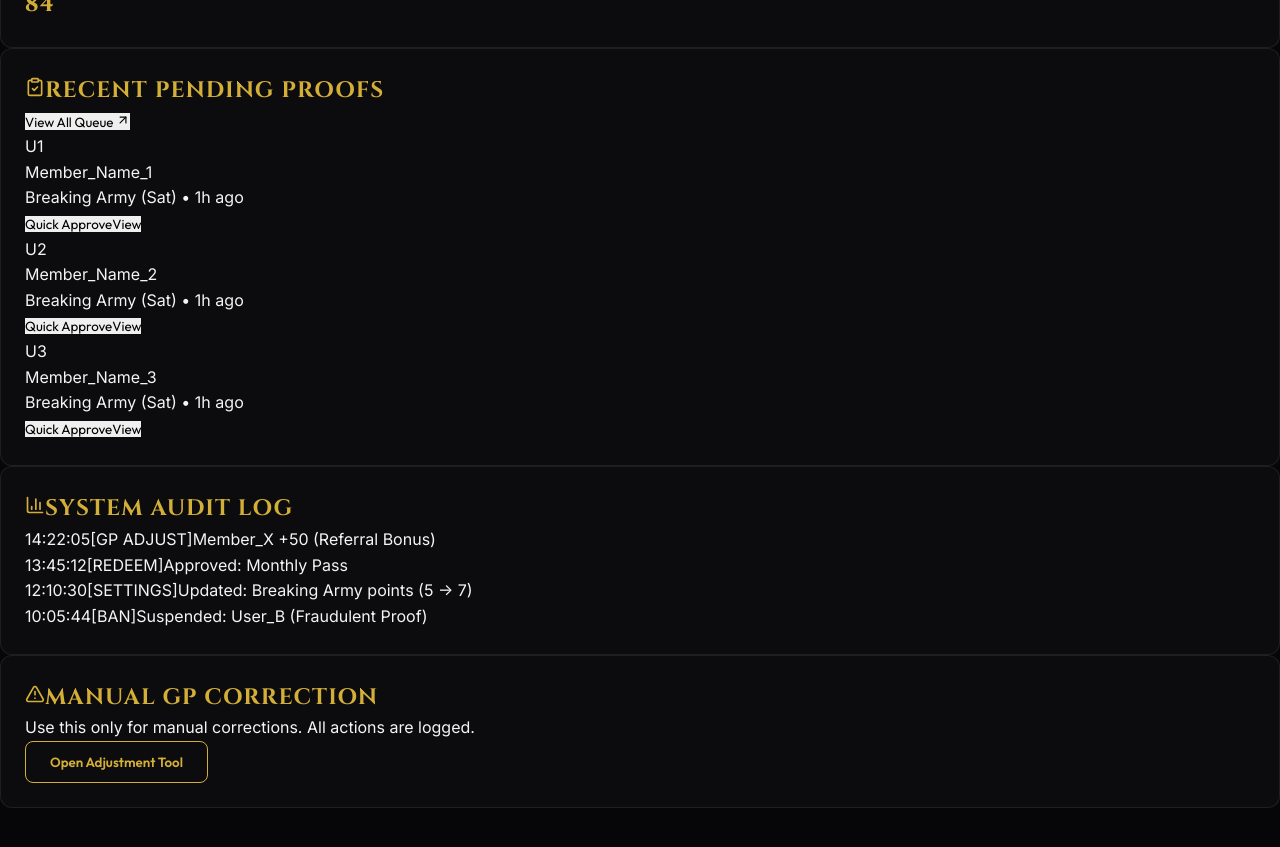
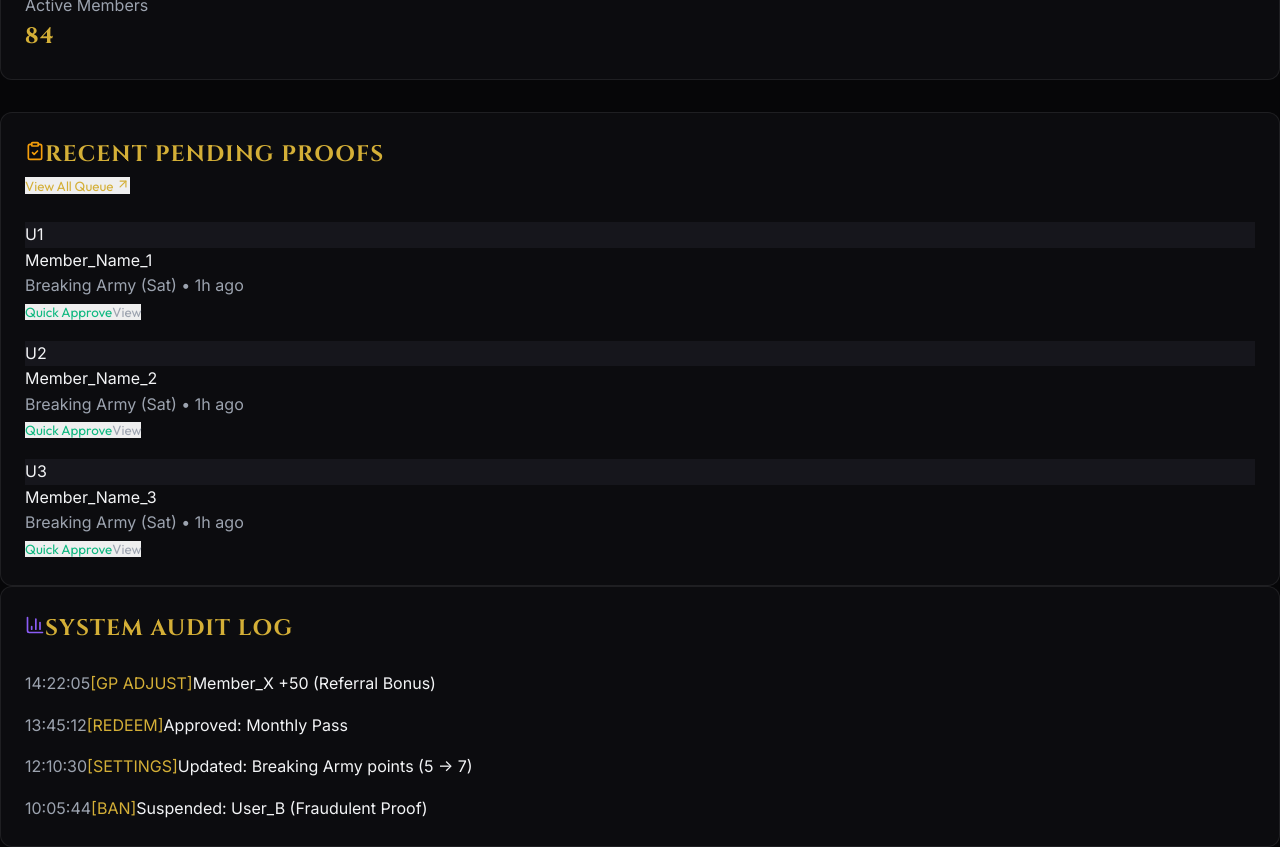
Before and after one commit to yogdepano/EN-Windbot, a Next.js app: page /admin in a window 1280 px wide. Shown: the part 640-1487 px from the top of the page. Before the commit the page ends 1448 px from the top, so only its background shows below. Built offline with nearby package versions, Linux system fonts and the light colour scheme.

Commit message:
Fix: add missing CSS variables and utility classes for production UI

```diff
--- a/src/app/globals.css
+++ b/src/app/globals.css
@@ -3,18 +3,26 @@
 :root {
   --background: #060608;
   --surface: #0c0c0f;
+  --surface-alt: #111116;
   --surface-hover: #16161c;
   --primary: #d4af37;
   --primary-glow: rgba(212, 175, 55, 0.2);
+  --primary-5: rgba(212, 175, 55, 0.05);
+  --primary-10: rgba(212, 175, 55, 0.1);
+  --primary-20: rgba(212, 175, 55, 0.2);
   --secondary: #8b5cf6;
   --secondary-glow: rgba(139, 92, 246, 0.2);
+  --secondary-10: rgba(139, 92, 246, 0.1);
   --text-main: #f3f4f6;
   --text-muted: #9ca3af;
   --border: rgba(255, 255, 255, 0.08);
   --border-active: rgba(212, 175, 55, 0.4);
   --success: #10b981;
+  --success-10: rgba(16, 185, 129, 0.1);
   --error: #ef4444;
+  --error-10: rgba(239, 68, 68, 0.1);
   --warning: #f59e0b;
+  --warning-10: rgba(245, 158, 11, 0.1);
 
   --font-heading: 'Cinzel', serif;
   --font-subheading: 'Outfit', sans-serif;
@@ -87,24 +95,20 @@ button {
   to { opacity: 1; transform: translateY(0); }
 }
 
+@keyframes pulse-glow {
+  0%, 100% { box-shadow: 0 0 15px var(--primary-glow); }
+  50% { box-shadow: 0 0 30px var(--primary-glow); }
+}
+
 .animate-fade-in {
   animation: fadeIn 0.6s ease forwards;
 }
 
 /* Custom Scrollbar */
-::-webkit-scrollbar {
-  width: 8px;
-}
-::-webkit-scrollbar-track {
-  background: var(--background);
-}
-::-webkit-scrollbar-thumb {
-  background: var(--surface-hover);
-  border-radius: 4px;
-}
-::-webkit-scrollbar-thumb:hover {
-  background: var(--primary);
-}
+::-webkit-scrollbar { width: 8px; }
+::-webkit-scrollbar-track { background: var(--background); }
+::-webkit-scrollbar-thumb { background: var(--surface-hover); border-radius: 4px; }
+::-webkit-scrollbar-thumb:hover { background: var(--primary); }
 
 /* Utilities */
 .container {
@@ -117,6 +121,7 @@ button {
   background: linear-gradient(135deg, #d4af37 0%, #f1d592 50%, #d4af37 100%);
   -webkit-background-clip: text;
   -webkit-text-fill-color: transparent;
+  background-clip: text;
 }
 
 .card {
@@ -141,6 +146,9 @@ button {
   text-transform: uppercase;
   letter-spacing: 0.1em;
   box-shadow: 0 0 15px var(--primary-glow);
+  display: inline-flex;
+  align-items: center;
+  justify-content: center;
 }
 
 .btn-primary:hover {
@@ -155,8 +163,32 @@ button {
   padding: 0.75rem 1.5rem;
   border-radius: 8px;
   font-weight: 600;
+  display: inline-flex;
+  align-items: center;
+  justify-content: center;
 }
 
 .btn-secondary:hover {
   background: var(--primary-glow);
 }
+
+/* Utility color classes to replace Tailwind opacity utilities */
+.text-primary { color: var(--primary); }
+.text-secondary { color: var(--secondary); }
+.text-text-muted { color: var(--text-muted); }
+.text-text-main { color: var(--text-main); }
+.text-success { color: var(--success); }
+.text-error { color: var(--error); }
+.text-warning { color: var(--warning); }
+
+.bg-surface { background-color: var(--surface); }
+.bg-surface-alt { background-color: var(--surface-alt); }
+.bg-surface-hover { background-color: var(--surface-hover); }
+
+.border-primary { border-color: var(--primary); }
+.border-error { border-color: var(--error); }
+
+/* Space utilities */
+.space-y-8 > * + * { margin-top: 2rem; }
+.space-y-6 > * + * { margin-top: 1.5rem; }
+.space-y-4 > * + * { margin-top: 1rem; }
```
